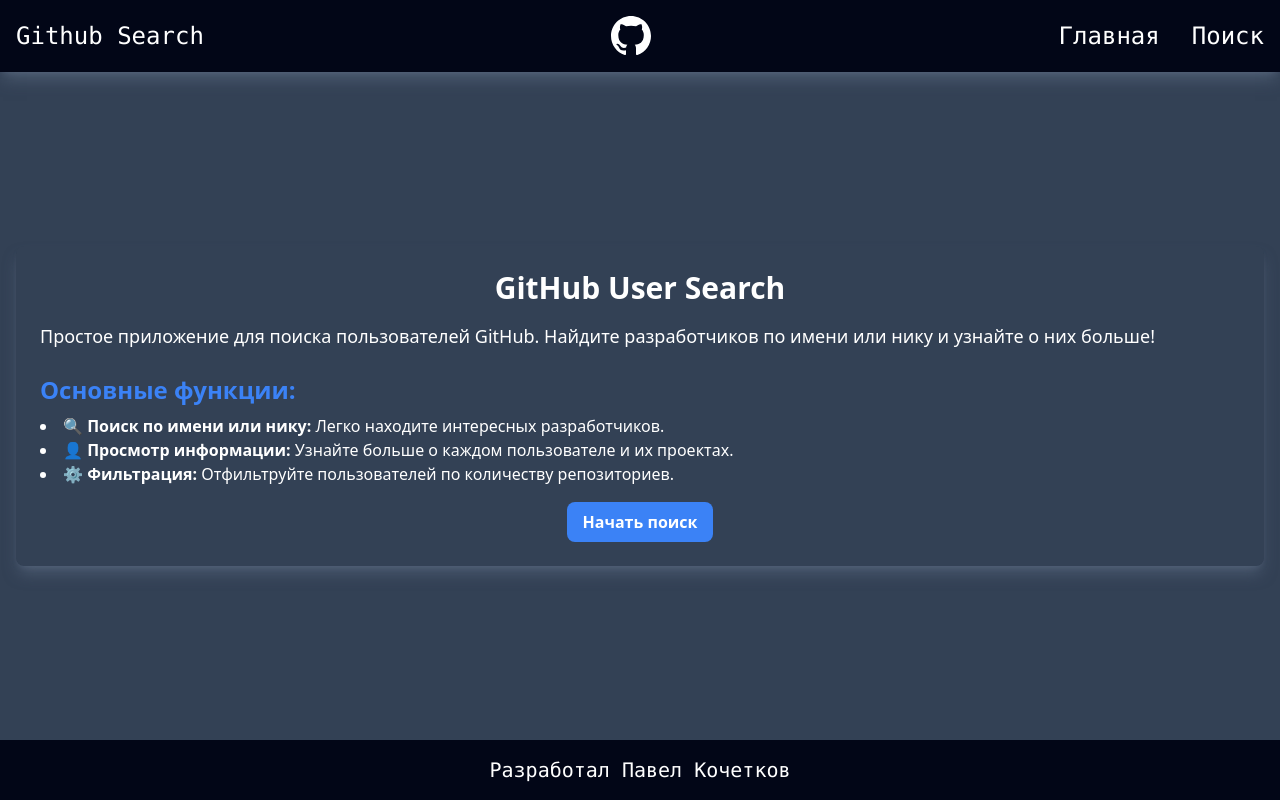
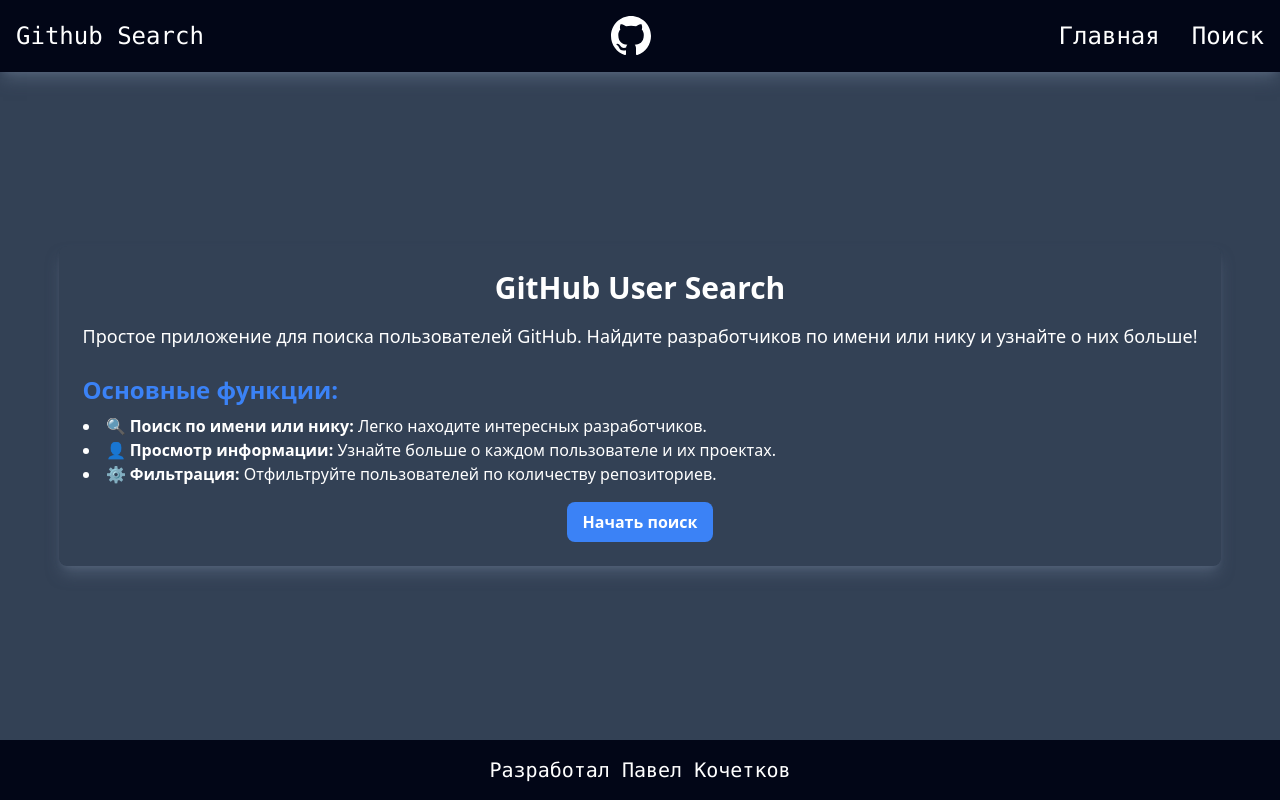
Before and after one commit to PavelKochetkov/search-for-github-users, a React (Vite) app: page / in a window 1280 px wide. Built offline with nearby package versions, Linux system fonts and the light colour scheme.

Commit message:
slight layout change

```diff
--- a/src/pages/HomePage.tsx
+++ b/src/pages/HomePage.tsx
@@ -8,7 +8,6 @@
 
   return (
     <main className="flex justify-center items-center h-screen text-white">
-      <div className="container mx-auto px-4 py-10">
       <div className="rounded-lg shadow-lg shadow-slate-500/50 p-6">
         <h1 className="text-3xl font-bold text-center mb-4">
           {t('homePage.mainTitle')}
@@ -54,7 +53,6 @@
           </NavLink>
         </div>
       </div>
-      </div>
     </main>
   );
 };
```
Lines whose indentation alone changed are shown as unchanged.
